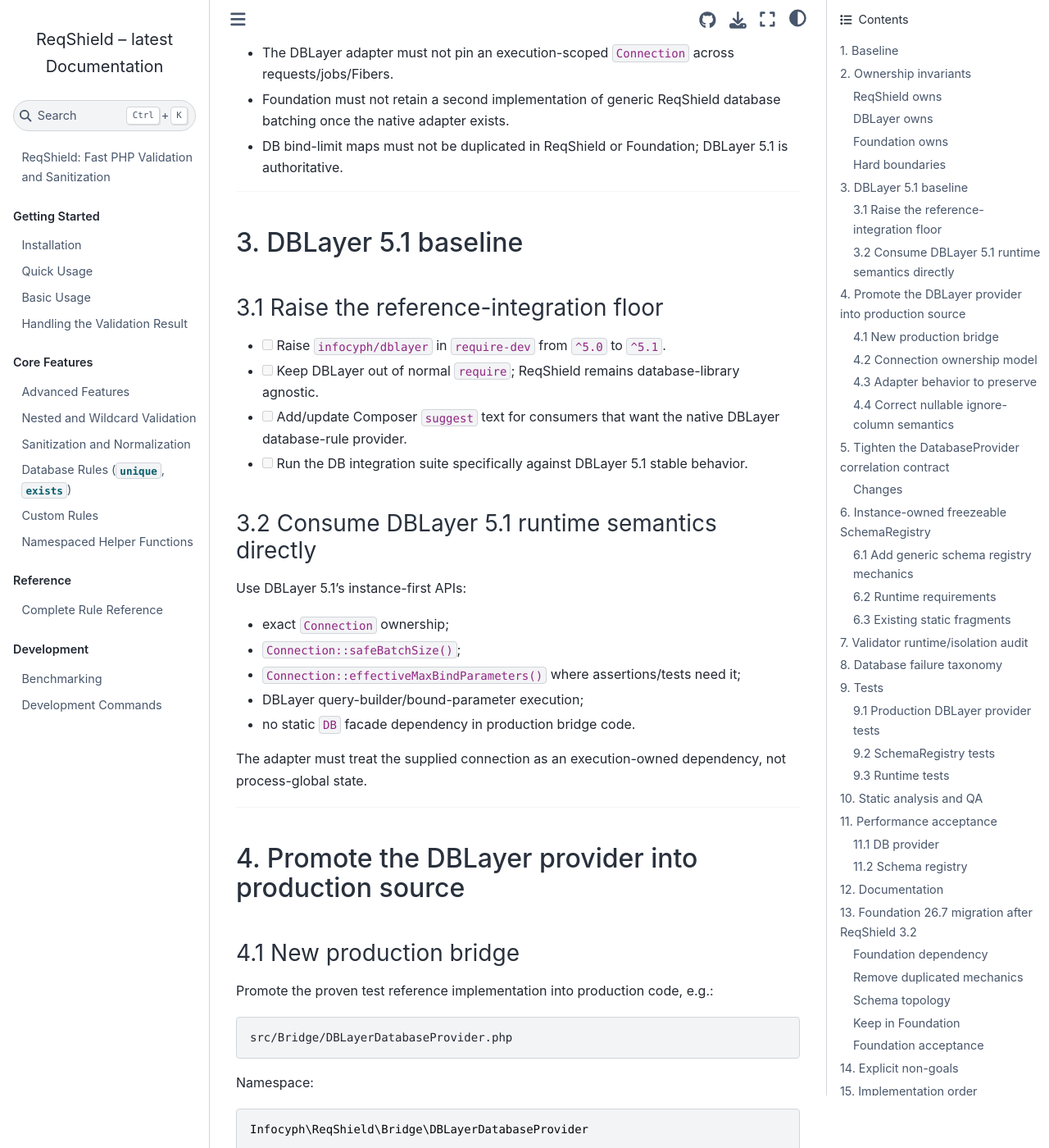
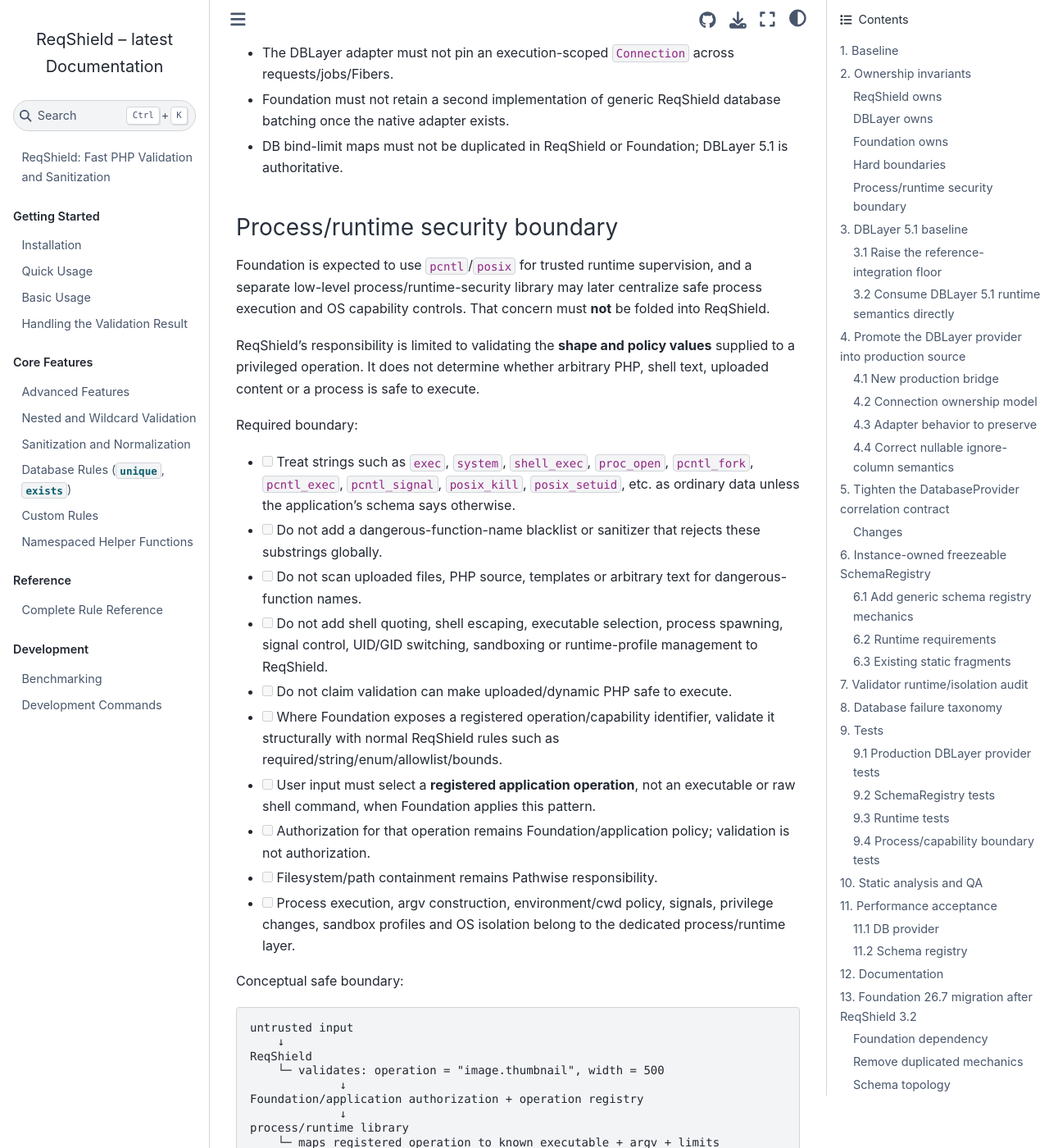
Before and after one commit to infocyph/ReqShield, a Sphinx documentation site: the page built from docs/plans/reqshield-3.2-foundation-26.7-development-plan.md, in a window 1280 px wide and 1400 px high, scrolled down 2378 px. Shown: the whole window at 82% size. Built offline with Sphinx 7.4.7 and the Sphinx Book theme 1.1.4, drawn with Linux system fonts in a browser that asks for light colours; some of the changed text lies outside the part shown.

Commit message:
docs: clarify ReqShield process security boundary

````diff
--- a/docs/plans/reqshield-3.2-foundation-26.7-development-plan.md
+++ b/docs/plans/reqshield-3.2-foundation-26.7-development-plan.md
@@ -74,6 +74,43 @@
 - The DBLayer adapter must not pin an execution-scoped `Connection` across requests/jobs/Fibers.
 - Foundation must not retain a second implementation of generic ReqShield database batching once the native adapter exists.
 - DB bind-limit maps must not be duplicated in ReqShield or Foundation; DBLayer 5.1 is authoritative.
+
+### Process/runtime security boundary
+
+Foundation is expected to use `pcntl`/`posix` for trusted runtime supervision, and a separate low-level process/runtime-security library may later centralize safe process execution and OS capability controls. That concern must **not** be folded into ReqShield.
+
+ReqShield's responsibility is limited to validating the **shape and policy values** supplied to a privileged operation. It does not determine whether arbitrary PHP, shell text, uploaded content or a process is safe to execute.
+
+Required boundary:
+
+- [ ] Treat strings such as `exec`, `system`, `shell_exec`, `proc_open`, `pcntl_fork`, `pcntl_exec`, `pcntl_signal`, `posix_kill`, `posix_setuid`, etc. as ordinary data unless the application's schema says otherwise.
+- [ ] Do not add a dangerous-function-name blacklist or sanitizer that rejects these substrings globally.
+- [ ] Do not scan uploaded files, PHP source, templates or arbitrary text for dangerous-function names.
+- [ ] Do not add shell quoting, shell escaping, executable selection, process spawning, signal control, UID/GID switching, sandboxing or runtime-profile management to ReqShield.
+- [ ] Do not claim validation can make uploaded/dynamic PHP safe to execute.
+- [ ] Where Foundation exposes a registered operation/capability identifier, validate it structurally with normal ReqShield rules such as required/string/enum/allowlist/bounds.
+- [ ] User input must select a **registered application operation**, not an executable or raw shell command, when Foundation applies this pattern.
+- [ ] Authorization for that operation remains Foundation/application policy; validation is not authorization.
+- [ ] Filesystem/path containment remains Pathwise responsibility.
+- [ ] Process execution, argv construction, environment/cwd policy, signals, privilege changes, sandbox profiles and OS isolation belong to the dedicated process/runtime layer.
+
+Conceptual safe boundary:
+
+```text
+untrusted input
+    ↓
+ReqShield
+    └─ validates: operation = "image.thumbnail", width = 500
+             ↓
+Foundation/application authorization + operation registry
+             ↓
+process/runtime library
+    └─ maps registered operation to known executable + argv + limits
+             ↓
+OS/runtime isolation
+```
+
+Do **not** introduce APIs such as `SafeShellCommand`, `ForbiddenPhpFunction`, `PhpCodeSafe`, or `DangerousFunctionRule` as part of this release. Generic validation primitives are sufficient for ReqShield's part of this boundary.
 
 ---
 
@@ -334,6 +371,16 @@
 - [ ] large wildcard input under configured limits;
 - [ ] bounds failures occur before expensive DB work where applicable.
 
+### 9.4 Process/capability boundary tests
+
+These tests protect ReqShield from drifting into a false sandbox role:
+
+- [ ] ordinary string fields can validly contain text such as `exec`, `system`, `pcntl_fork`, `posix_kill` when the schema permits ordinary strings;
+- [ ] no global sanitizer silently removes or rewrites dangerous-function-like substrings;
+- [ ] a schema-defined allowlist/enum can reject an unregistered operation identifier and accept a registered one;
+- [ ] validation of an operation identifier does not execute, resolve or inspect an executable;
+- [ ] authorization/process execution remains outside ReqShield test fixtures except for framework-neutral mocked application examples.
+
 ---
 
 ## 10. Static analysis and QA
@@ -390,6 +437,8 @@
 - [ ] `docs/database-rules.rst` with DBLayer 5.1 bridge usage and connection-resolver lifetime guidance;
 - [ ] schema documentation with instance-owned registry/freeze pattern;
 - [ ] persistent-runtime guidance warning against process-global mutable schema registration;
+- [ ] document that validation is not a process/PHP sandbox and dangerous-function-name filtering is intentionally out of scope;
+- [ ] document the recommended registered-operation pattern for applications that validate input for privileged process capabilities;
 - [ ] installation/development docs to identify DBLayer 5.1 as a development/reference integration only;
 - [ ] upgrade/release notes for 3.2.
 
@@ -402,6 +451,8 @@
 ```
 
 The exact API can differ, but execution-owned resolution semantics must remain clear.
+
+For privileged application operations, examples should validate structured intent rather than raw commands, e.g. an `operation` value such as `image.thumbnail` plus bounded parameters. ReqShield must not provide the executable mapping or execute the operation.
 
 ---
 
@@ -434,7 +485,15 @@
 - [ ] validation config source/default/override selection;
 - [ ] `ValidationExceptionMapper` / HTTP response policy;
 - [ ] validation service-provider/DI capability composition;
-- [ ] DB connection/profile selection.
+- [ ] DB connection/profile selection;
+- [ ] authorization and selection of registered privileged operations/capabilities.
+
+### Keep outside ReqShield
+
+- [ ] Pathwise owns path/filesystem containment and upload/storage path safety.
+- [ ] A dedicated low-level process/runtime library owns safe executable/argv handling, process lifecycle, signals, environment/cwd policy, privilege changes and sandbox integration.
+- [ ] Foundation owns which process/runtime profile or registered operation is exposed to application code.
+- [ ] OS/container/runtime configuration remains the final execution-security boundary for untrusted code.
 
 ### Foundation acceptance
 
@@ -461,6 +520,13 @@
 - generic ORM/repository abstractions;
 - automatic global DBLayer facade registration;
 - driver bind-limit tables duplicated from DBLayer;
+- dangerous PHP function blacklists;
+- source-code/upload scanning for `exec`, `system`, `shell_exec`, `proc_open`, `pcntl_*`, `posix_*` or similar function names;
+- shell command sanitization/escaping APIs;
+- process spawning/execution APIs;
+- process/signal/UID/GID/sandbox policy;
+- executable allowlists or command registries owned by ReqShield;
+- authorization logic;
 - a large `ValidationProfile` abstraction unless implementation evidence shows it materially removes duplicated generic ReqShield mechanics.
 
 Foundation's current setter-based `ValidatorFactory` may remain application adaptation in this pass. A future immutable ReqShield profile object is optional ergonomic follow-up, not a 3.2 completion blocker.
@@ -475,10 +541,11 @@
 4. Port the existing DB integration tests to the production provider and add nullable-ignore/runtime-lifetime regressions.
 5. Add the instance-owned freezeable `SchemaRegistry` and its isolation tests.
 6. Audit validator/compiled-validator persistent-runtime state and close any discovered leaks.
-7. Complete docs and benchmarks.
-8. Run PHP 8.4/8.5 stable + lowest QA/static-analysis gates.
-9. Release ReqShield 3.2.
-10. Return to Foundation 26.7, consume 3.2, remove duplicated bridge/registry mechanics, and run Foundation acceptance/performance gates.
+7. Lock/document the process/runtime-security boundary and add drift-prevention tests showing ReqShield validates structured intent rather than dangerous-function substrings.
+8. Complete docs and benchmarks.
+9. Run PHP 8.4/8.5 stable + lowest QA/static-analysis gates.
+10. Release ReqShield 3.2.
+11. Return to Foundation 26.7, consume 3.2, remove duplicated bridge/registry mechanics, and run Foundation acceptance/performance gates.
 
 ---
 
@@ -495,6 +562,7 @@
 - an instance-owned freezeable schema registry exists for persistent-runtime-safe topology;
 - non-DB validation remains DB-cold;
 - sequential/Fiber reuse does not leak mutable validation state;
+- ReqShield explicitly remains validation-only for process-related inputs: it validates structured intent/parameters but does not blacklist dangerous function names, authorize capabilities, execute processes or claim to sandbox code;
 - QA/static analysis and representative performance gates are green;
 - Foundation can delete its duplicate DB provider/schema-registry mechanics without moving application policy into ReqShield.
 
````
